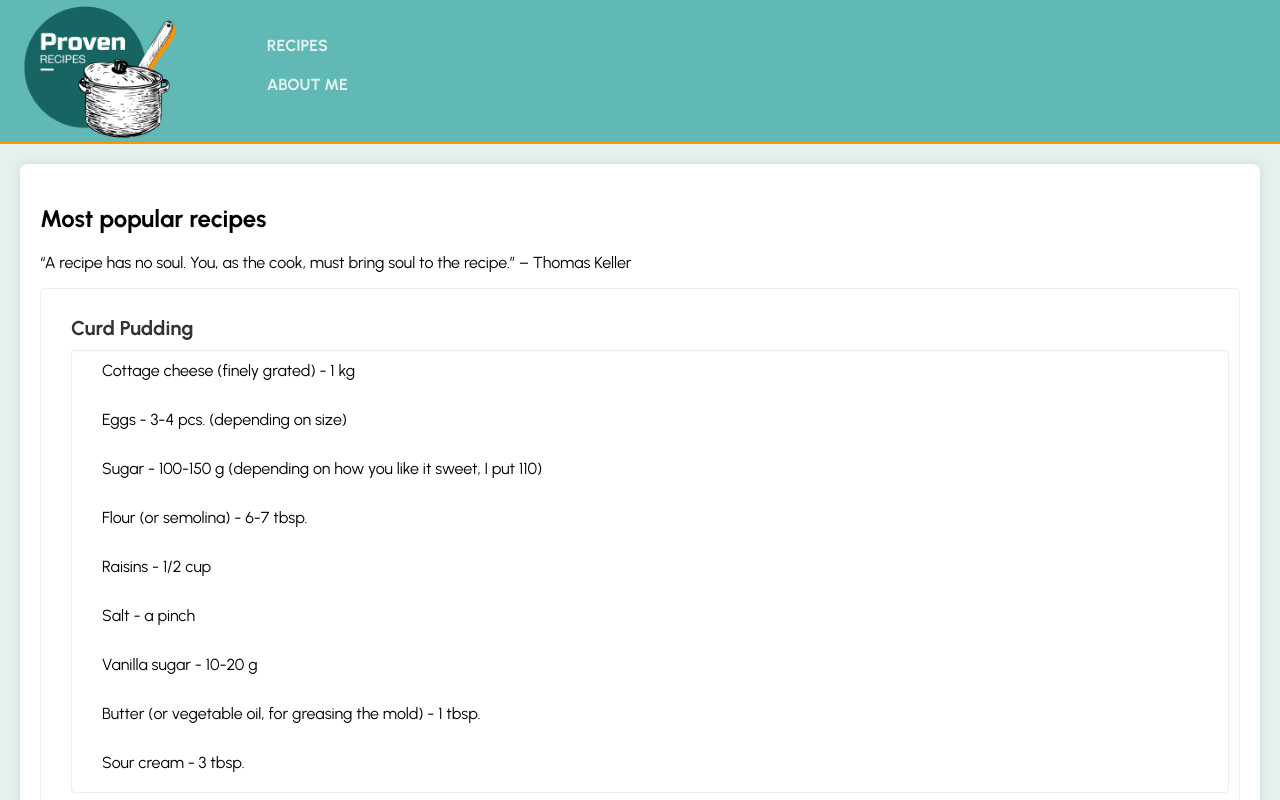
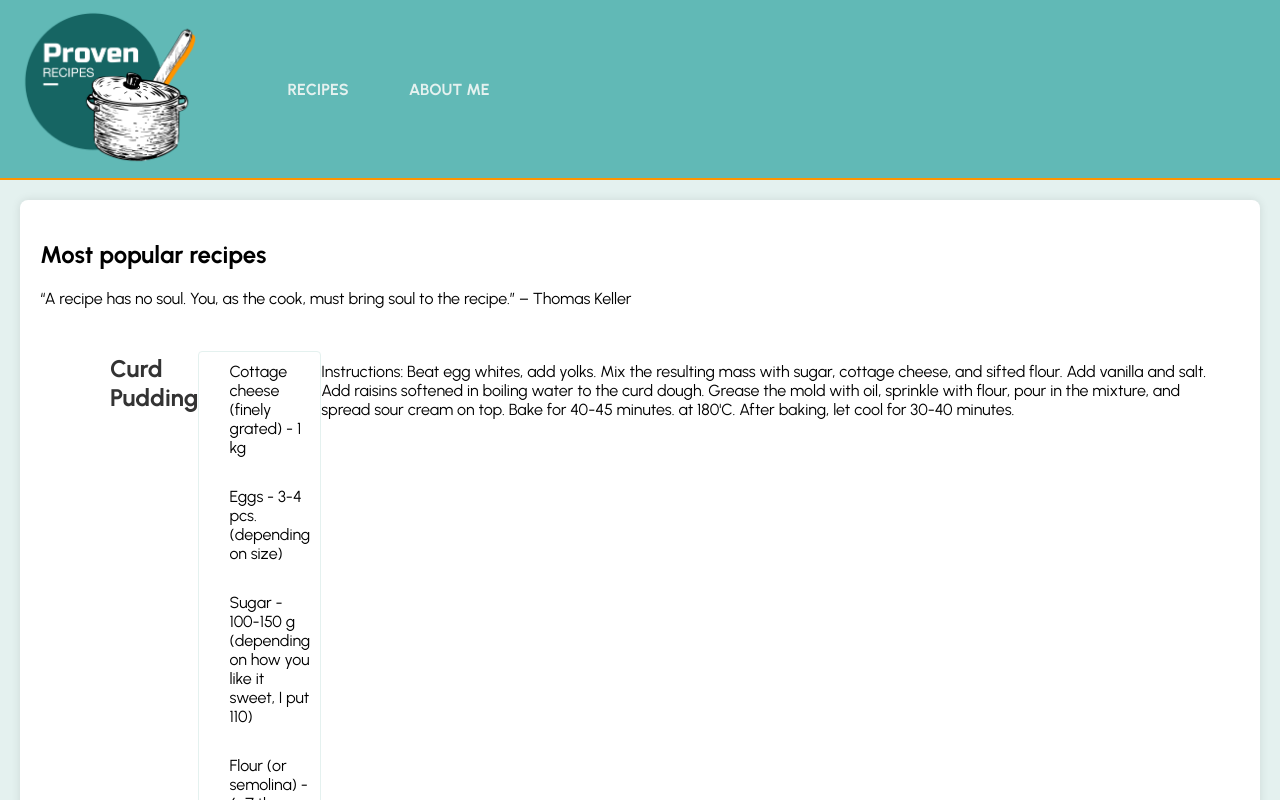
Before and after one commit to HalynaRiabokonenko/cookbook, a React (Create React App) app: page / in a window 1280 px wide. Shown: the top 800 px of the page. Built offline with nearby package versions, Linux system fonts and the light colour scheme.

Commit message:
add styles to App.css to Footer and Header

```diff
--- a/src/App.css
+++ b/src/App.css
@@ -6,6 +6,8 @@
   --white: #ffffff;
   --dark-gray: #333333;
   --light-gray: #dddddd;
+  --header-hight: 180px;
+  --header-width: 100%;
 }
 
 * {
@@ -17,28 +19,35 @@ a {
 }
 
 /* header ---->*/
-.header {
-  display: flex;
-  height: 9rem;
+/* .header {
+} */
+
+.header__container {
+  height: var(--header-hight);
   background: var(--medium-green);
   border-bottom: solid 2px var(--orange);
-  position: fixed;
+  display: flex;
   top: 0;
   right: 0;
-  width: 100%;
+  align-items: center;
+  width: var(--header-width);
+  position: fixed;
 }
 
 .logo__img {
-  height: 9rem;
+  height: calc(var(--header-hight) * 0.9);
   margin: 0 16px;
 }
 
+/* Navigation */
 .global-nav {
   display: flex;
+  /* align-items: center; */
 }
 
 .global-nav__list {
   list-style-type: none;
+  display: flex;
 }
 
 .global-nav__list-item {
@@ -70,7 +79,7 @@ a {
 
 /* Main container */
 main {
-  margin-top: 9rem;
+  margin-top: var(--header-hight);
   background-color: var(--light-green);
   padding: 20px;
   text-align: center;
@@ -86,16 +95,28 @@ main {
 }
 
 .recipes h1 {
-  font-size: 24px;
+  font-size: 1.5em;
   margin-bottom: 20px;
 }
 
-.recipes ul {
+.recipes__list {
+  list-style: none;
+}
+
+.recipes__list--option {
+  display: flex;
+  /* justify-content: space-around; */
+  align-items: baseline;
+}
+
+.recipes__items-list {
   list-style: none;
   padding: 0;
   border: 1px solid var(--light-green);
   border-radius: 4px;
   /* background-color: var(--orange); */
+  /* flex-grow: 1; */
+  flex-basis: 0;
 }
 
 .recipes li {
@@ -104,7 +125,7 @@ main {
 }
 
 .recipes h2 {
-  font-size: 20px;
+  font-size: 1.5em;
   margin-bottom: 10px;
   color: var(--dark-gray);
 }
@@ -114,15 +135,11 @@ main {
 }
 
 .recipes p {
-  font-size: 16px;
+  font-size: 1em;
 }
-
-/* Additional styling can be added based on your design preferences */
-
 /* <------ main*/
 
 /* footer ---->*/
-
 /* Footer container */
 .footer {
   border-top: solid 2px var(--orange);
@@ -142,7 +159,7 @@ main {
 
 /* Footer logo */
 .footer-logo h2 {
-  font-size: 24px;
+  font-size: 1.2em;
   margin-bottom: 10px;
 }
 
@@ -166,6 +183,15 @@ main {
 }
 
 /* Footer social media links */
+.footer__brand-logo {
+  width: 100px;
+}
+
+.footer__brand-name {
+  font-size: 1.2rem;
+  text-transform: uppercase;
+}
+
 .footer-social ul {
   list-style: none;
   padding: 0;
@@ -178,7 +204,7 @@ main {
 
 .footer-social a {
   color: var(--white);
-  font-size: 20px;
+  font-size: 1.5em;
   transition: color 0.3s;
 }
 
@@ -192,9 +218,11 @@ img.footer__social-icon {
 }
 
 /* Footer copyright section */
-.footer-bottom {
+.footer__bottom {
   margin-top: 20px;
-  font-size: 14px;
 }
 
+.footer__copy {
+  font-size: 0.8rem;
+}
 /* <------ footer*/
--- a/src/Footer.js
+++ b/src/Footer.js
@@ -4,9 +4,13 @@ function Footer() {
   return (
     <footer className="footer">
       <div className="footer-content">
-        <div className="footer-logo">
-          {/* Your logo or site name */}
-          <h2>Proven Recipes</h2>
+        <div className className="footer__brand">
+          <img
+            src="logo.png"
+            className="footer__brand-logo"
+            alt="Proven Recipes logo"
+          />
+          <h2 className="footer__brand-name">Proven Recipes</h2>
         </div>
         <div className="footer-links">
           {/* Links to various sections or pages */}
@@ -41,9 +45,8 @@ function Footer() {
           </ul>
         </div>
       </div>
-      <div className="footer-bottom">
-        {/* Additional footer information */}
-        <p>
+      <div className="footer__bottom">
+        <p class="footer__copy">
           &copy; {new Date().getFullYear()} Proven Recipes. All rights reserved.
         </p>
       </div>
--- a/src/header.js
+++ b/src/header.js
@@ -3,9 +3,14 @@ import React from "react";
 function Header() {
   return (
     <header className="header">
+      <div className="header__container">
         <div className="logo">
           <a className="logo__link" href="index.html">
-          <img alt="Logo proven recipes" src="logo.png" className="logo__img" />
+            <img
+              alt="Logo proven recipes"
+              src="logo.png"
+              className="logo__img"
+            />
           </a>
         </div>
         <div className="global-nav__container">
@@ -30,6 +35,7 @@ function Header() {
             </ul>
           </nav>
         </div>
+      </div>
     </header>
   );
 }
```
Lines whose indentation alone changed are shown as unchanged.
